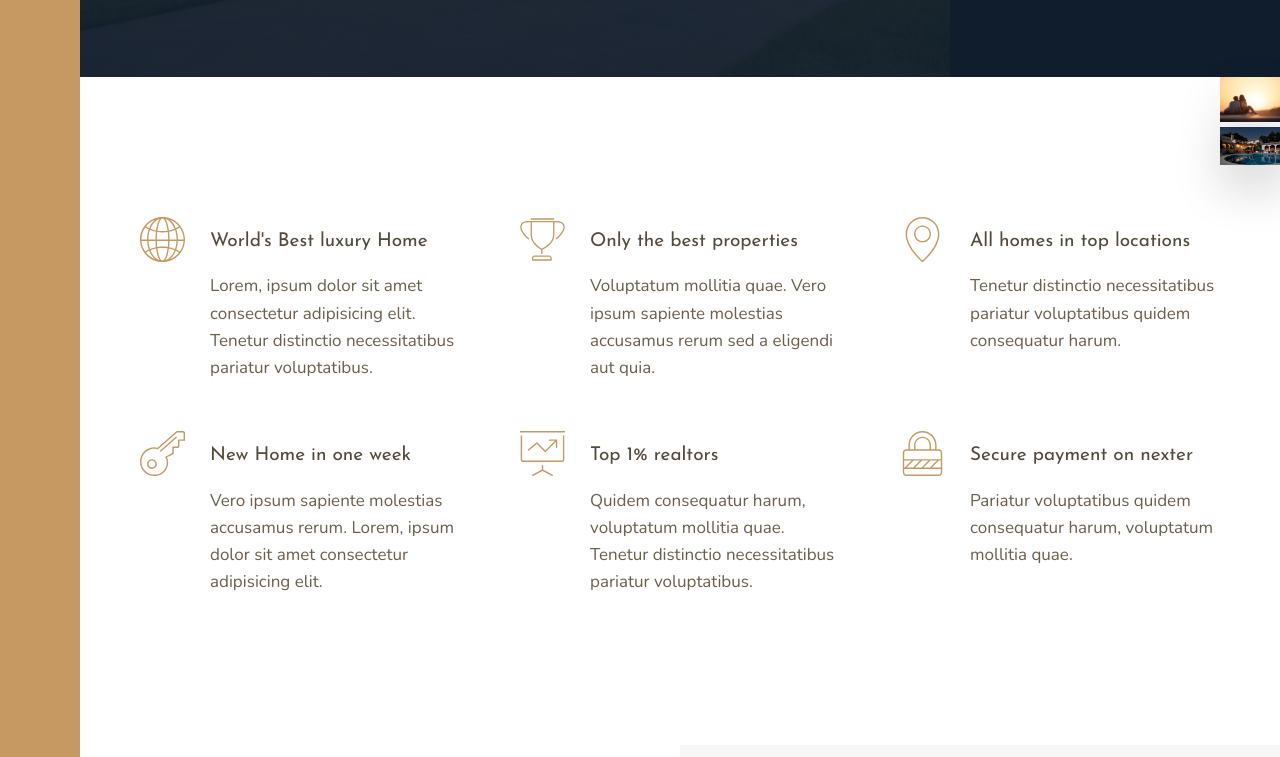
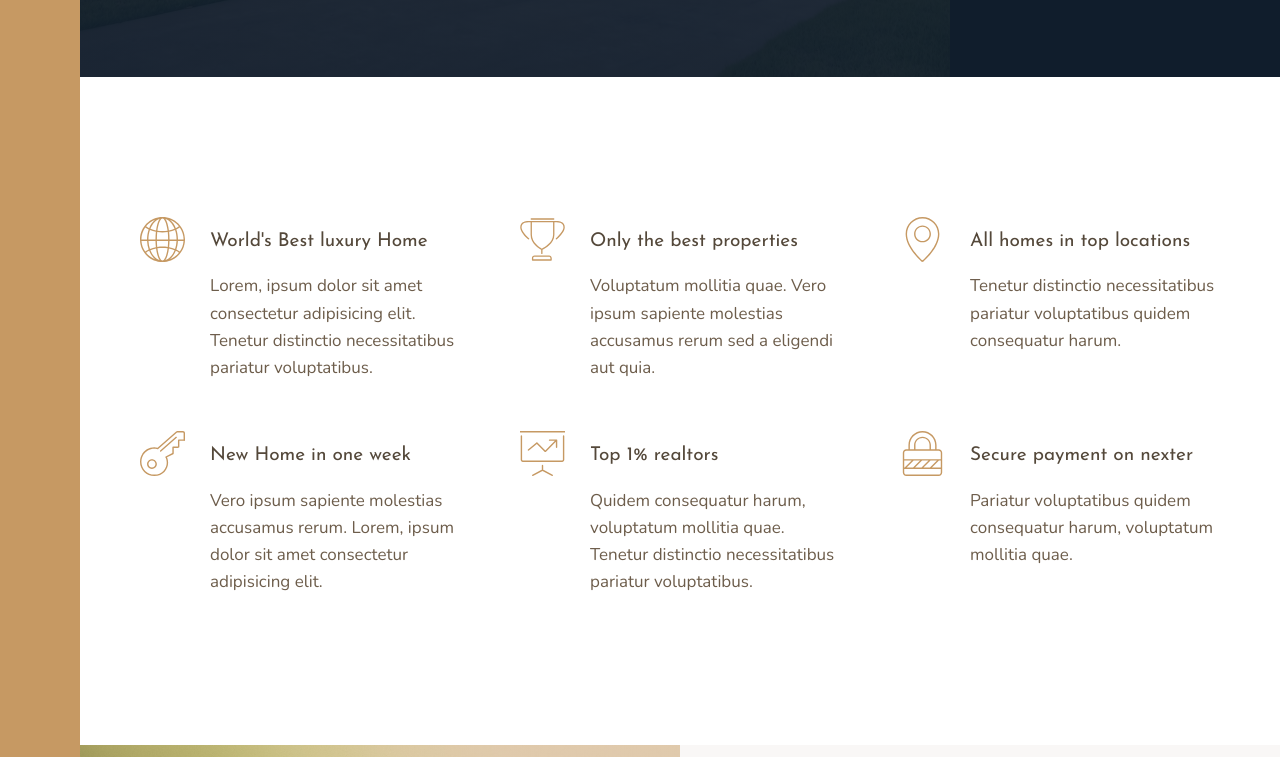
Before and after one commit to kmhmubin/Nexter-Theme, a website: page index.html in a window 1280 px wide. Shown: the part 563-1320 px from the top of the page. Drawn offline with nearby package versions, Linux system fonts and the light colour scheme.

Commit message:
story picture bug fix

```diff
--- a/sass/_story.scss
+++ b/sass/_story.scss
@@ -1,5 +1,5 @@
 .story {
-  &__pictures {
+  &__picture {
     background-color: $color-primary;
     grid-column: full-start / col-end 4;
     background-image: linear-gradient(
```
Also changed, not shown: css/style.css.
